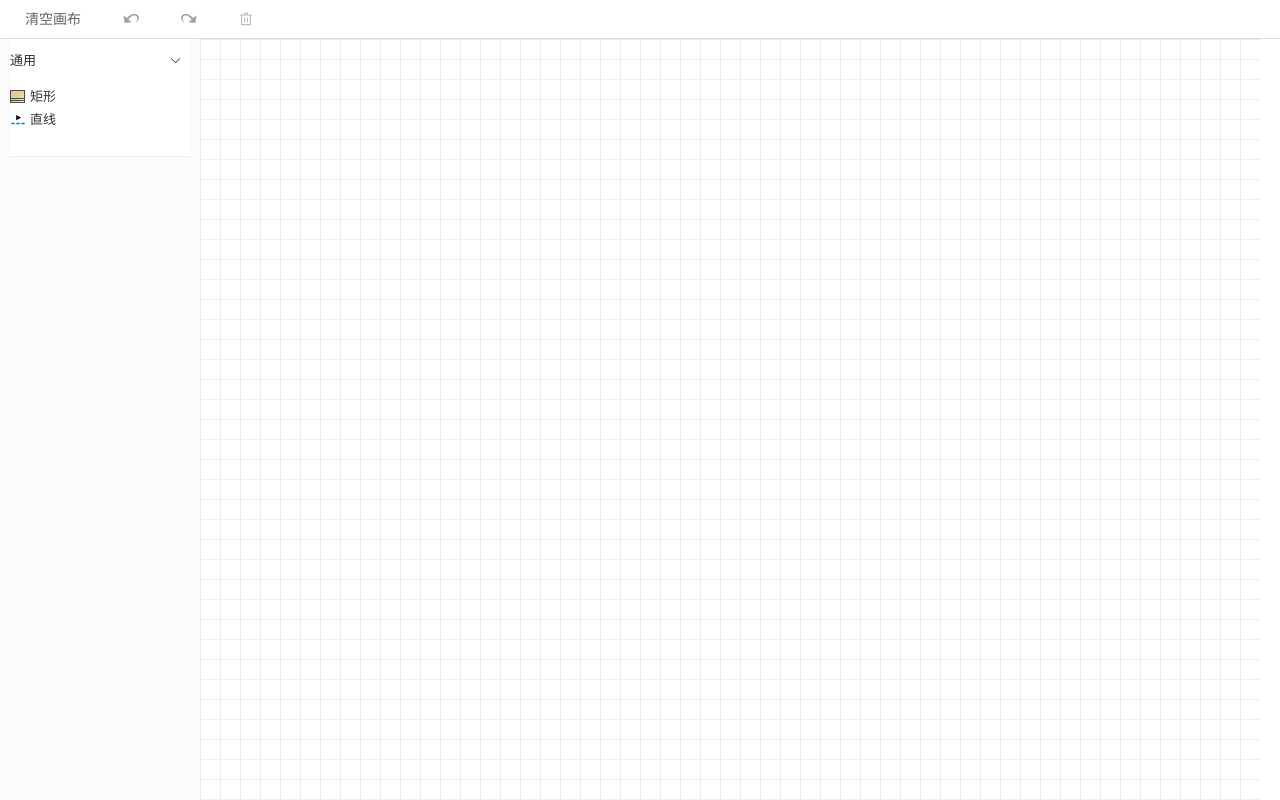
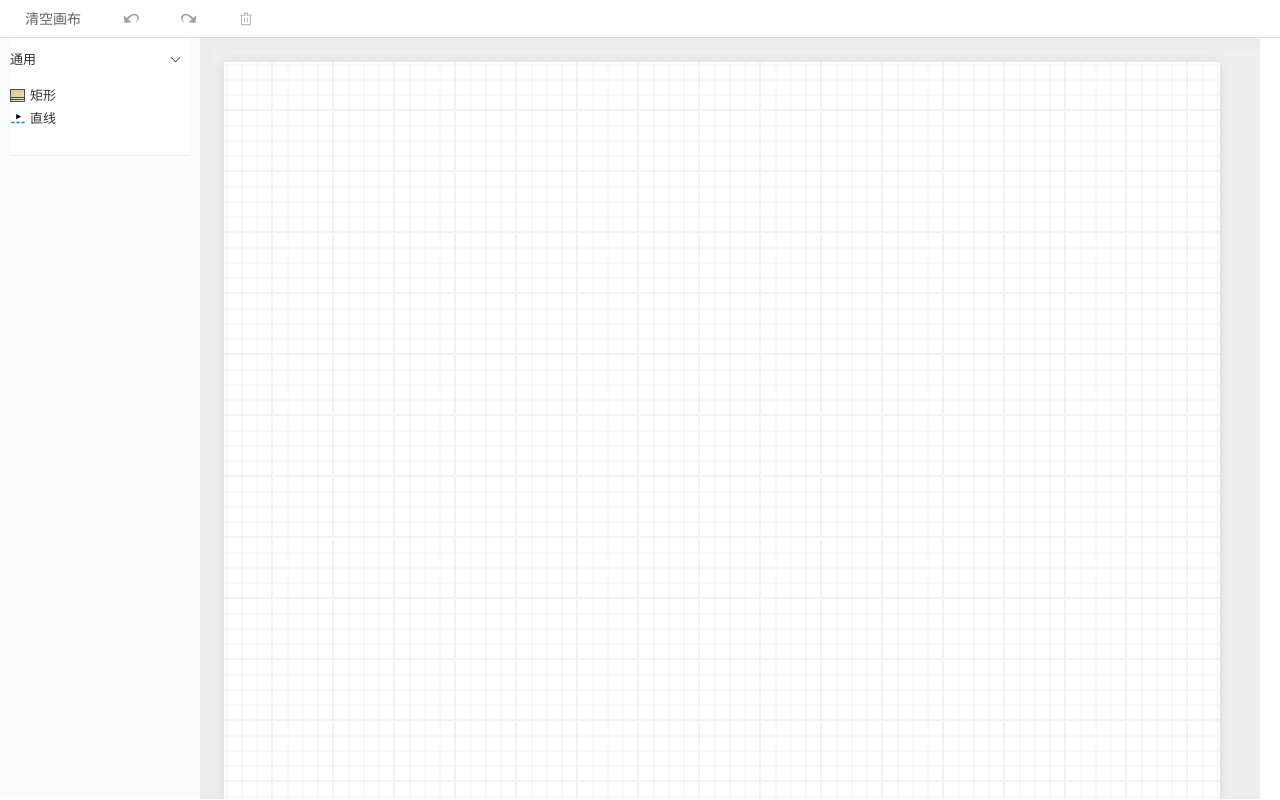
Before and after one commit to HuiFeiYa/ProcessCraft, a Vue app: page / in a window 1280 px wide. Built offline with nearby package versions, Linux system fonts and the light colour scheme.

Commit message:
feat: 画布效果

```diff
--- a/src/App.vue
+++ b/src/App.vue
@@ -29,6 +29,7 @@ const editor = reactive(new GraphEditor({ modelId: 'a-1' }))
 .diagram-container {
     width: calc(100vw - 220px);
     overflow: auto;
+    background-color: #eaecee;
 }
 
 /* 画布计算起点归零 */
--- a/src/editor/components/header.vue
+++ b/src/editor/components/header.vue
@@ -177,6 +177,7 @@ const resetHandler = () => {
   width: 100%;
   border-bottom: 1px solid #dadce0;
   padding: 0 10px;
+  box-sizing: border-box;
 }
 
 .undo img {
--- a/src/graph/DiagramShape.vue
+++ b/src/graph/DiagramShape.vue
@@ -16,10 +16,47 @@ const data = computed(() => {
 </script>
 <template>
   <g @click.stop @mousedown.stop @mouseup.stop @mousemove.stop @dragenter.stop @dragleave.stop @dragover.stop>
-    <foreignObject :width="shape.bounds.width" :height="shape.bounds.height" :x="shape.bounds.absX" :y="shape.bounds.absY"
-      :fill="shape.style.background" style="pointer-events:none">
-      <div class="background"></div>
-    </foreignObject>
+    <defs>
+      <!-- 定义一个用于创建阴影的滤镜 -->
+      <filter id="myShadow">
+        <!-- 创建模糊效果 -->
+        <feGaussianBlur in="SourceAlpha" stdDeviation="6" />
+        <!-- 偏移阴影位置 -->
+        <feOffset dx="0" dy="2" result="offsetblur" />
+        <!-- 设置阴影颜色和透明度 -->
+        <feFlood flood-color="rgba(0,0,0,0.1)" flood-opacity="1" result="coloredShadow" />
+        <!-- 将阴影与源图形合并 -->
+        <feComposite in2="offsetblur" operator="in" in="coloredShadow" result="shadow" />
+        <!-- 将阴影置于源图形之下 -->
+        <feMerge>
+          <feMergeNode in="SourceGraphic" />
+          <feMergeNode in="shadow" />
+        </feMerge>
+      </filter>
+    </defs>
+    <!-- 阴影 -->
+    <rect :width="shape.bounds.width" :height="shape.bounds.height" :x="shape.bounds.absX" :y="shape.bounds.absY"
+      style="pointer-events:none" filter="url(#myShadow)" />
+    <!-- 白色背景色 -->
+    <rect :width="shape.bounds.width" :height="shape.bounds.height" :x="shape.bounds.absX" :y="shape.bounds.absY"
+      fill="#fff" style="pointer-events:none" />
+    <defs>
+      <pattern id="flow_canvas_grid_item" width="61" height="61" patternUnits="userSpaceOnUse">
+        <path id="flow_canvas_grid_path1" stroke-width="1" fill="none"
+          d="M0 15L60 15M15 0L15 60M0 30L60 30M30 0L30 60M0 45L60 45M45 0L45 60" stroke="rgb(242,242,242)"></path>
+        <path id="flow_canvas_grid_path2" stroke-width="1" fill="none" d="M0 60L60 60M60 0L60 60"
+          stroke="rgb(229,229,229)"></path>
+      </pattern>
+      <pattern xmlns="http://www.w3.org/2000/svg" patternUnits="userSpaceOnUse" id="flow_canvas_watermark_item"
+        width="300" height="300">
+        <text x="150" y="100" font-size="18" transform="rotate(-45, 150, 150)"
+          style="dominant-baseline: middle; text-anchor: middle;"></text>
+      </pattern>
+    </defs>
+    <!-- 网格背景色 -->
+    <rect :width="shape.bounds.width" :height="shape.bounds.height" :x="shape.bounds.absX" :y="shape.bounds.absY"
+      fill="url(#flow_canvas_grid_item)" style="pointer-events:none">
+    </rect>
     <g>
       <component v-for="childShape in data.children" :key="childShape.id"
         :is="graph.getShapeComp(childShape.subShapeType)" :shape="childShape"></component>
@@ -29,11 +66,4 @@ const data = computed(() => {
   </g>
 </template>
 
-<style scoped>
-.background {
-  background-image: linear-gradient(to right, #eee 1px, transparent 1px, transparent 40px), linear-gradient(to bottom, #eee 1px, transparent 1px, transparent 40px);
-  background-size: 20px 20px;
-  width: 100%;
-  height: 100%;
-}
-</style>
+<style scoped></style>
--- a/src/graph/GraphView.vue
+++ b/src/graph/GraphView.vue
@@ -138,10 +138,10 @@ const handleCreateShape = async (siderBarkey: SiderbarItemKey) => {
           展示层
           * 整个画布的事件监听
         -->
-    <svg version="1.1" xmlns="http://www.w3.org/2000/svg" transform-origin="0 0" style="min-width: 100%; min-height: 100%"
-      :width="graph.viewModel.bounds.width" :height="graph.viewModel.bounds.height" @click="handleClickOut"
-      @mousedown="handleMousedownOut" @mouseup="handleMouseupOut" @mousemove="handleMousemoveOut"
-      @dragover="handleDragOver" @drop.stop="handleDrop">
+    <svg version="1.1" xmlns="http://www.w3.org/2000/svg" transform-origin="0 0"
+      style="min-width: 100%; min-height: 100%;background-color: #eee;" :width="graph.viewModel.bounds.width"
+      :height="graph.viewModel.bounds.height" @click="handleClickOut" @mousedown="handleMousedownOut"
+      @mouseup="handleMouseupOut" @mousemove="handleMousemoveOut" @dragover="handleDragOver" @drop.stop="handleDrop">
       <g style="width: 100%; height: 100%; background-color: white">
         <DiagramShape :graph="graph" :shape="graph.rootShape" />
       </g>
@@ -179,5 +179,6 @@ const handleCreateShape = async (siderBarkey: SiderbarItemKey) => {
 <style>
 .graph-view {
   position: relative;
+  padding: 12px;
 }
 </style>
--- a/src/graph/models/ViewModel.ts
+++ b/src/graph/models/ViewModel.ts
@@ -7,10 +7,26 @@ export class ViewModel {
     viewDom: HTMLDivElement | undefined
     bounds = new Bounds(0, 0, 1000, 1000)
     scale = 1
+    paddingRight = 300
+    paddingBottom = 300
+    minWidth = 400
+    minHeight = 300
+    translate = new Point() // 画布的整体的平移量，为了让所有图形都能显示出来，如果出现坐标的x，y为负数的图形则需要调整这个平移量
     constructor(public graph: GraphModel) { }
 
     setViewDom(dom: HTMLDivElement) {
         this.viewDom = dom;
+    }
+    /**
+     * 更新视图的大小，画布大小变化时需要调用此方法,调整视图的大小
+     */
+    updateBounds() {
+        const diagramBounds = this.graph.rootShape?.bounds;
+        if (!diagramBounds) return;
+
+        this.bounds.width = Math.max(diagramBounds.absX + diagramBounds.width + this.paddingRight + this.translate.x, this.minWidth);
+        this.bounds.height = Math.max(diagramBounds.absY + diagramBounds.height + this.paddingBottom + this.translate.y, this.minHeight);
+
     }
     /**
      * 转换屏幕坐标为图形的绝对坐标
--- a/src/graph/models/graphModel.ts
+++ b/src/graph/models/graphModel.ts
@@ -33,7 +33,9 @@ export class GraphModel {
     this.graphOption.graph = this;
     const windowWidth = window.innerWidth || document.documentElement.clientWidth || document.body.clientWidth
     const windowHeight = window.innerHeight || document.documentElement.clientHeight || document.body.clientHeight
-    this.rootShape = shapeUtil.createShape(SiderbarItemKey.FlowDiagram, { bounds: new Bounds(0, 0, windowWidth - SideBarWidth, windowHeight - HeaderHeight, 0, 0, 0, 0) })
+    const padding = 12
+    this.rootShape = shapeUtil.createShape(SiderbarItemKey.FlowDiagram, { bounds: new Bounds(12, 12, windowWidth - SideBarWidth - padding * 2 - 60, windowHeight - HeaderHeight - padding * 2, 12, 12, 0, 0) })
+    this.viewModel.updateBounds()
   }
   /**
    * 图形标记（高亮效果）
```
